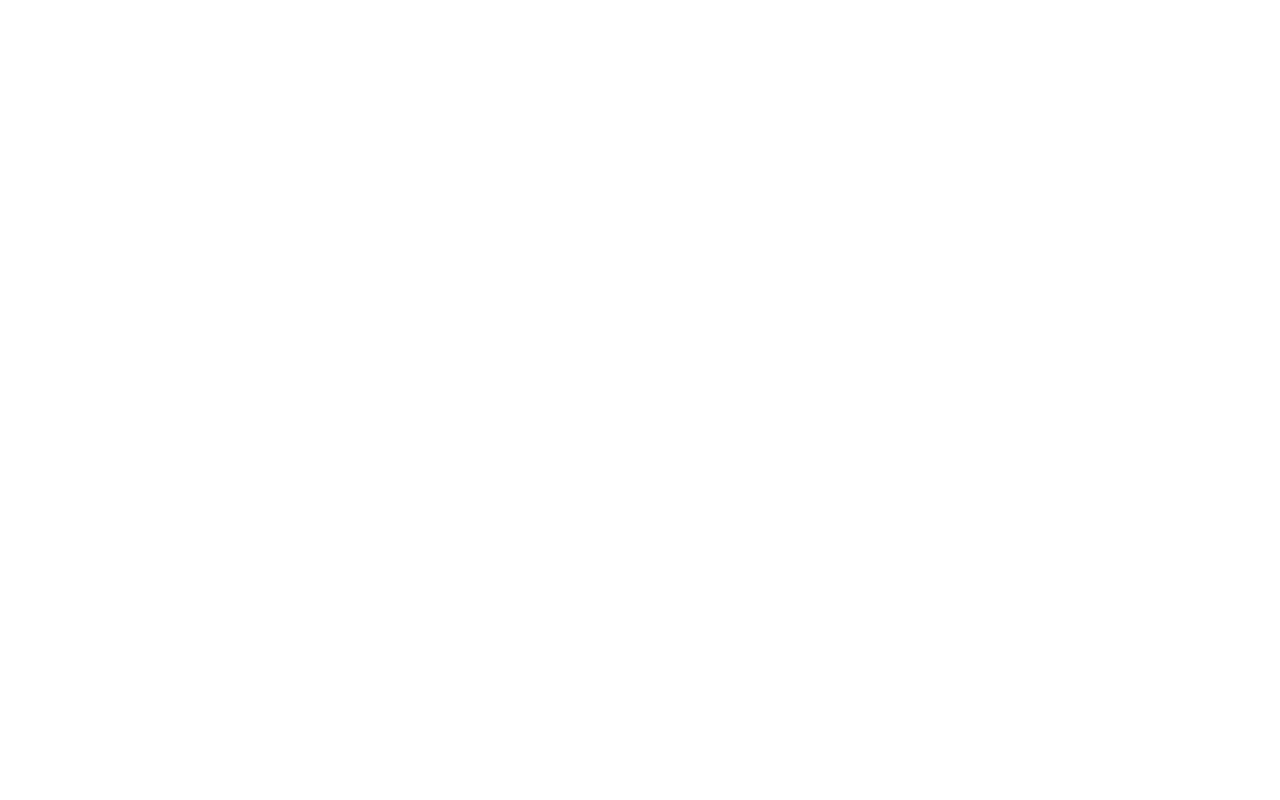
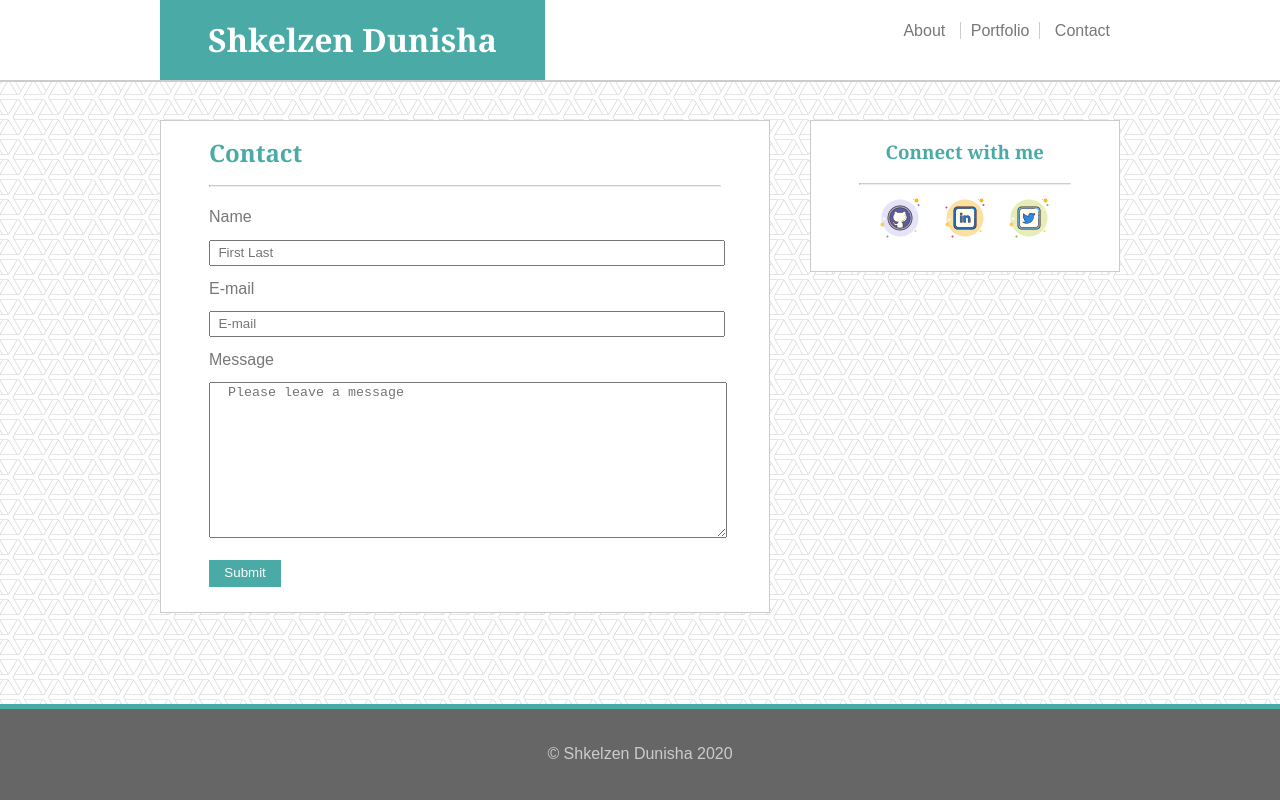
Before and after one commit to xeni455/Basic-Portfolio, a plain HTML site: page contact.html in a window 1280 px wide. Drawn offline with Linux system fonts and the light colour scheme.

Commit message:
Final Commit on this git

```diff
--- a/assets/css/style.css
+++ b/assets/css/style.css
@@ -139,3 +139,45 @@ figcaption {
     position: relative;
     bottom: 25%;
 }
+
+
+.frm {
+
+    display: flex;
+    justify-content: space-between;
+    flex-direction: column;
+}
+form {
+    z-index: 1;
+    width: 100%;
+}
+label {
+    margin-top: 23%;
+}
+input {
+    line-height: 170%;
+    padding: 0;
+    margin: 0;
+    width: 100%;
+}
+input[placeholder] {
+    color: aliceblue;
+}
+
+button {
+    border: none;
+    color: #ffffff;
+    background-color: #4aaaa5;
+    line-height: 200%;
+    padding: 0 3% 0 3%;
+    margin: 3% 0 5% 0;;
+}
+p{
+    padding: 0;
+    margin: 0;
+    margin: 2% 0 2% 0;
+}
+#message{
+    width: 100%;
+    height: 150px;
+}
--- a/contact.html
+++ b/contact.html
@@ -0,0 +1,58 @@
+<!DOCTYPE html>
+<html>
+    <head>
+        <title>
+            Area of Zen
+        </title>
+        <link rel="stylesheet" type="text/css" href="assets/css/style.css">
+        <link rel="icon" href="assets/images/icons8-yoga-64.png" type="image/icon">
+    </head>
+    <body>
+        <header>
+        <div class="hdr">
+            <h1>Shkelzen Dunisha</h1>
+            <nav>
+                <a href="index.html">About</a>
+                <a id="port" href="portfolio.html">Portfolio</a>
+                <a href="contact.html">Contact</a>
+            </nav>
+        </div>
+        </header>
+            <main>
+                <section>
+                    <h2>Contact</h2>
+                    <hr id="hr1">
+                    <div class="frm">
+                        <form action="#">
+                            <label for="name">
+                                <p>Name<p>
+                            <input id="name" type="text" placeholder="  First Last" name="contact-form">
+                            </label>
+                            <label for="email">
+                                <p>E-mail</p>
+                            <input id="email" type="text" placeholder="  E-mail" name="contact-form" required>
+                            </label>
+                            <label for="message"><p>Message</p></label>
+
+                            <textarea id="message" type="text" placeholder="  Please leave a message" name="contact-form" required></textarea>
+
+                            <button type="submit">Submit</button>
+                        </form>
+                    </div>
+                </section>
+                <aside>
+                    <h3>Connect with me</h3>
+                    <hr id="hr2">
+                    <div class="links">
+                        <a href="#"><img src="assets/images/icons8-github-50.png"></a>
+                        <a href="#"><img src="assets/images/icons8-linkedin-50.png"></a>
+                        <a href="#"><img src="assets/images/icons8-twitter-50.png"></a>
+                    </div>
+                </aside>
+            </main>
+            <div class="ftr">
+                <p id ="ftrp">&copy; Shkelzen Dunisha 2020</p>
+            </div>
+
+    </body>
+</html>
```
